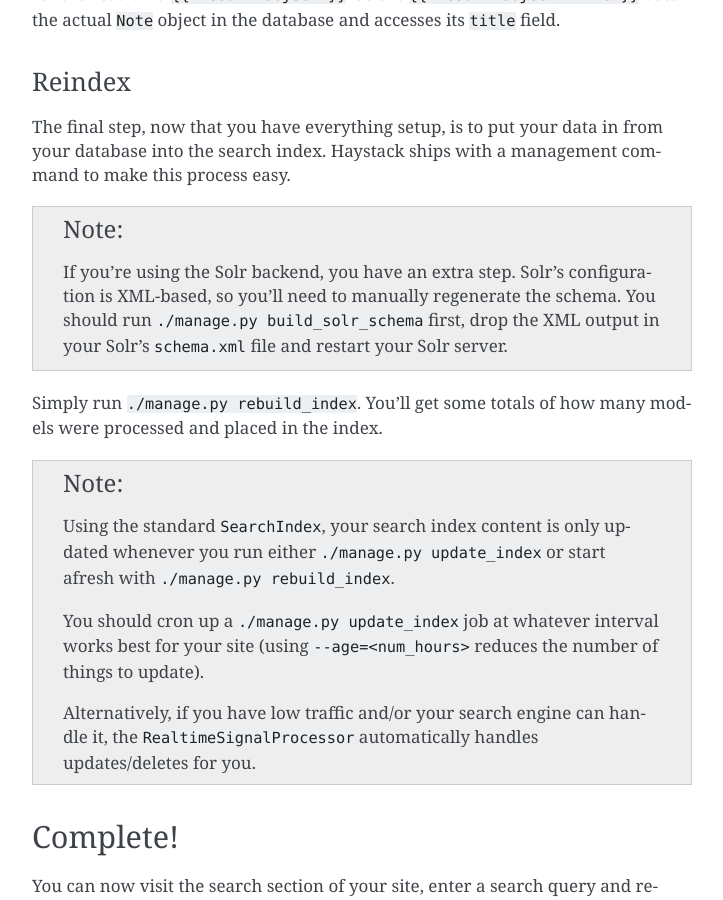
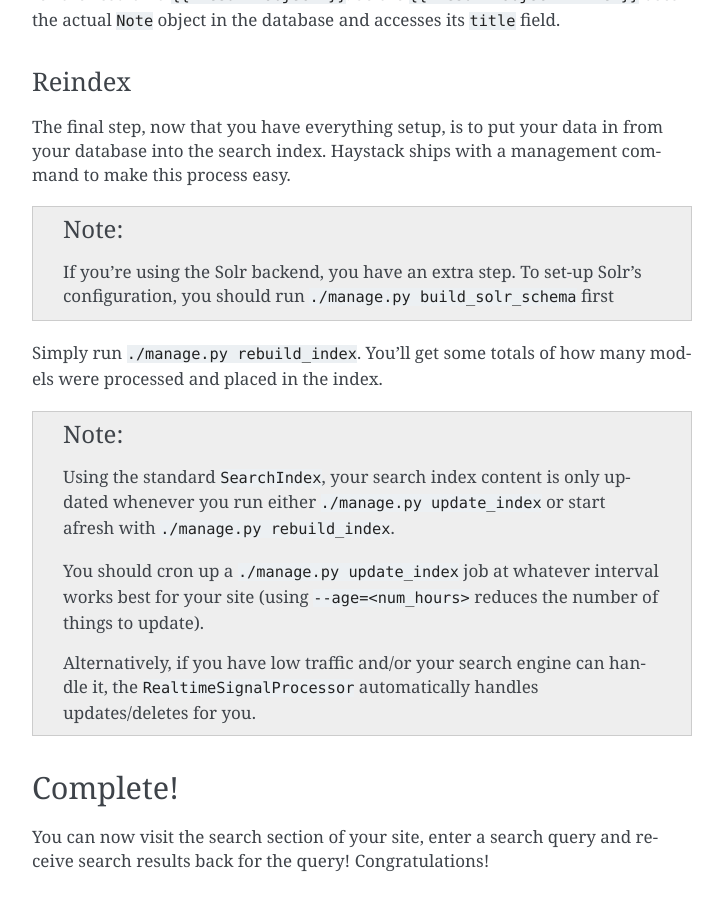
Before and after one commit to django-haystack/django-haystack, a Sphinx documentation site: the page built from docs/tutorial.rst, in a window 1280 px wide and 900 px high, scrolled down 7166 px. Shown: the whole window, without its empty margins (388-1111 px from the left). Built offline with Sphinx 7.4.7, drawn with Linux system fonts in a browser that asks for light colours; pages that are not in the unit, such as notebooks, are missing from menus; some of the changed lines change nothing that is shown.

Commit message:
Docs : cleaned the old Solr versions

```diff
--- a/docs/installing_search_engines.rst
+++ b/docs/installing_search_engines.rst
@@ -14,45 +14,33 @@
 Haystack suggests using Solr 5.0+, though it's possible to get it working on
 Solr 1.4 with a little effort. Installation is relatively simple:
 
-Install the latest version 5.0.0
+Install the latest 5.x version
 ----------------------------
 
 ::
-
-    curl -LO https://archive.apache.org/dist/lucene/solr/5.0.0/solr-5.0.0.tgz
-    tar xvzf solr-5.0.0.tgz
-    cd solr-5.0.0
-    cd bin/solr start
+    export SOLR_VERSION="5.5.0"
+    curl -LO http://archive.apache.org/dist/lucene/solr/${SOLR_VERSION}/solr-${SOLR_VERSION}.tgz
+    tar xvzf solr-${SOLR_VERSION}.tgz
+    cd solr-${SOLR_VERSION}
+    bin/solr start
 
 
-Then you create at least on "cloud" core :
+Then you create at least one "cloud" core :
 ::
     sudo -u solr bin/solr create -c mycorename
 
 Your core is now accessible by default at http://localhost:8983/solr/#/mycorename
-
-Install version 4.10.2
------------------------
-::
-
-    curl -LO https://archive.apache.org/dist/lucene/solr/4.10.2/solr-4.10.2.tgz
-    tar xvzf solr-4.10.2.tgz
-    cd solr-4.10.2
-    cd example
-    java -jar start.jar
-
-Your server is now accessible at http://localhost:8983/solr/
 
 Update your schema from the indexes
 ------------------------------------
 
 You can update the schema from your application (once Haystack is installed and setup) by running:
 
-- since Solr 5.0.0 ``./manage.py build_solr_schema``.
-- for previous version (4.10.2) ``./manage.py build_solr_schema --stdout``. or ``./manage.py build_solr_schema --filename schema.xml``
+- since Solr 5.x ``./manage.py build_solr_schema``.
+- for previous versions (4.x) ``./manage.py build_solr_schema --filename schema.xml``
 
-When using the version 5.0.0 of Solr, the command uses the Schema REST API described at https://wiki.apache.org/solr/SchemaRESTAPI
-Solr 5.0.0 provides many default dynamicFields and fieldTypes configured at the Core's creation by default.
+When using the version 5.x of Solr, the command uses the Schema REST API described at https://wiki.apache.org/solr/SchemaRESTAPI
+Solr 5.x provides many default dynamicFields and fieldTypes configured at the Core's creation by default.
 If you like, these type are customisable using the Schema REST API Core's, or the http admin interface.
 
 When using previous version 4.10.2, please provide --filename schema.xml to export the schema file, and so that you can copy it to your solr installation.
--- a/docs/tutorial.rst
+++ b/docs/tutorial.rst
@@ -356,11 +356,9 @@
 
 .. note::
 
-    If you're using the Solr backend, you have an extra step. Solr's
-    configuration is XML-based, so you'll need to manually regenerate the
-    schema. You should run
-    ``./manage.py build_solr_schema`` first, drop the XML output in your
-    Solr's ``schema.xml`` file and restart your Solr server.
+    If you're using the Solr backend, you have an extra step. To set-up Solr's
+    configuration, you should run
+    ``./manage.py build_solr_schema`` first
 
 Simply run ``./manage.py rebuild_index``. You'll get some totals of how many
 models were processed and placed in the index.
```
